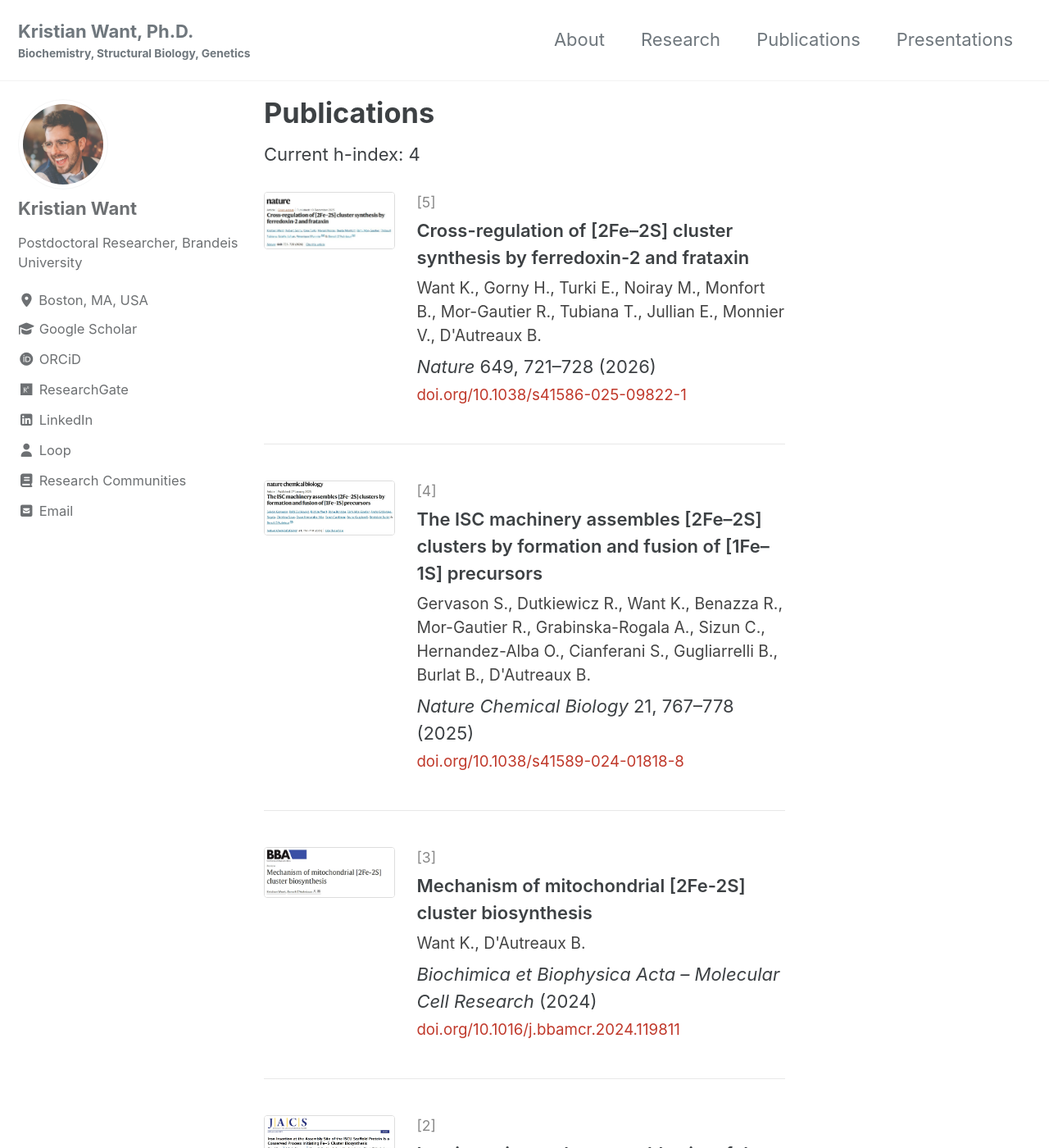
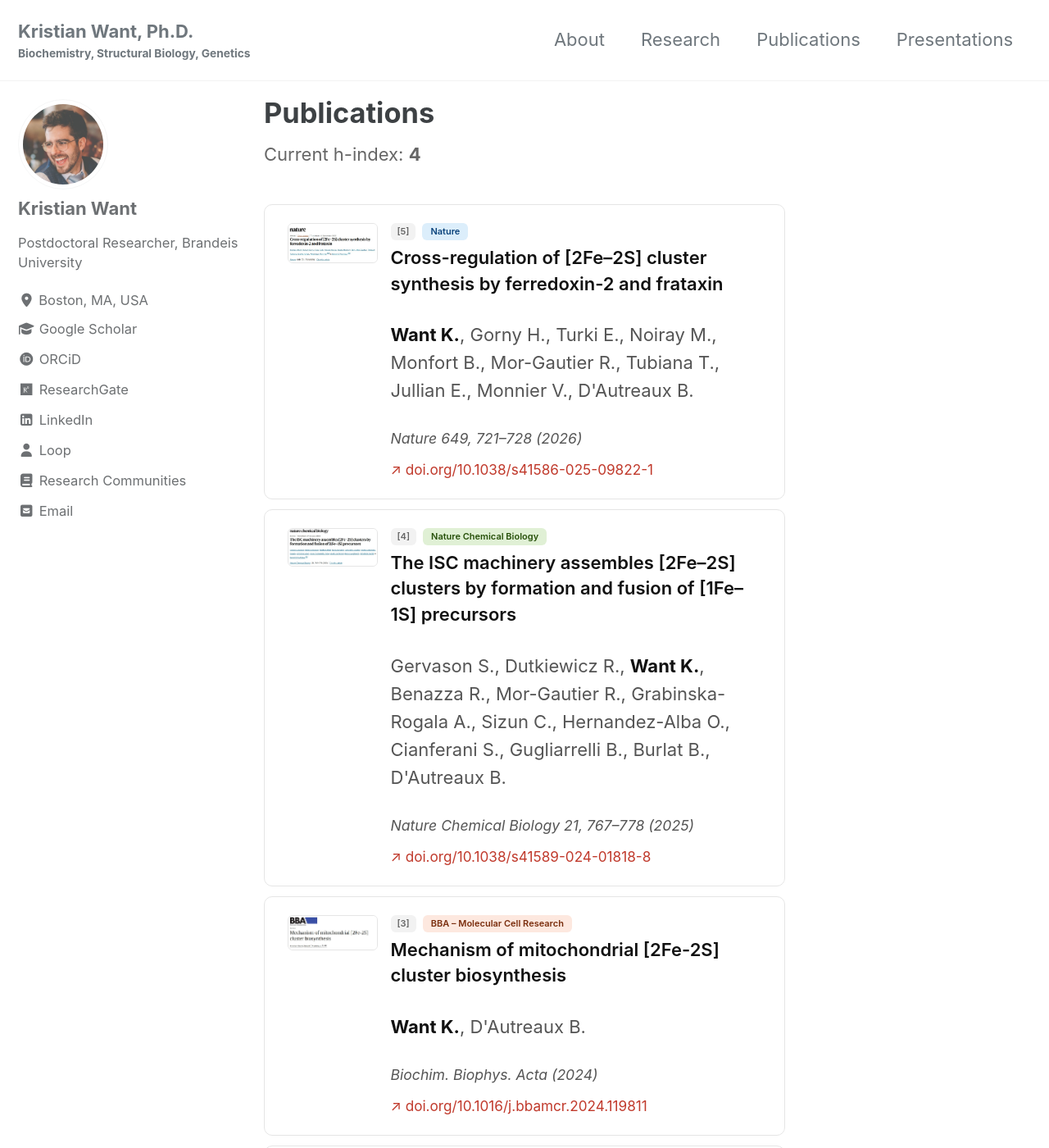
Before and after one commit to kristianwant/kristianwant.github.io, a Jekyll site: the page built from _pages/publications.md, in a window 1280 px wide and 1400 px high. Shown: the whole window at 82% size. Built offline with Jekyll 4.4.1, drawn with Linux system fonts in a browser that asks for light colours; cached includes are drawn as plain includes; some of the changed lines change nothing that is shown; some of the changed text lies outside the part shown.

Commit message:
Update publications.md

```diff
--- a/_pages/publications.md
+++ b/_pages/publications.md
@@ -6,137 +6,139 @@ author_profile: true
 ---
 
 <style>
-.pub-entry {
-  display: flex;
-  gap: 1.2rem;
-  align-items: flex-start;
-  margin-bottom: 2rem;
-  padding-bottom: 2rem;
-  border-bottom: 1px solid #e8e8e8;
+.pubs-header { margin-bottom: 2rem; }
+.hindex { font-size: 0.85rem; color: #666; margin-top: 0.25rem; }
+.pub-card {
+  display: flex; gap: 16px; align-items: flex-start;
+  border: 1px solid #e5e5e5;
+  border-radius: 10px;
+  padding: 1rem 1.25rem;
+  margin-bottom: 12px;
+  transition: border-color 0.15s, box-shadow 0.15s;
+  background: #fff;
 }
-.pub-entry:last-child {
-  border-bottom: none;
+.pub-card:hover { border-color: #bbb; box-shadow: 0 2px 8px rgba(0,0,0,0.06); }
+.pub-thumb-wrap {
+  flex-shrink: 0; width: 110px;
+  border-radius: 6px; overflow: hidden;
+  border: 1px solid #e5e5e5; display: block;
 }
-.pub-thumb {
-  flex-shrink: 0;
-  width: 160px;
+.pub-thumb-wrap img { width: 110px; display: block; }
+.pub-body { flex: 1; min-width: 0; }
+.pub-meta { display: flex; align-items: center; gap: 8px; margin-bottom: 6px; flex-wrap: wrap; }
+.pub-num {
+  font-size: 11px; font-weight: 600; color: #666;
+  background: #f2f2f2; border-radius: 6px; padding: 2px 8px;
 }
-.pub-thumb a img {
-  width: 160px;
-  border: 1px solid #ddd;
-  border-radius: 4px;
-  transition: box-shadow 0.2s, transform 0.2s;
-  display: block;
-}
-.pub-thumb a img:hover {
-  box-shadow: 0 4px 14px rgba(0,0,0,0.15);
-  transform: translateY(-2px);
-}
-.pub-info {
-  flex: 1;
-}
-.pub-number {
-  font-size: 0.8rem;
-  color: #888;
-  margin-bottom: 0.2rem;
-}
-.pub-title {
-  font-weight: 600;
-  font-size: 1rem;
-  margin-bottom: 0.3rem;
-}
-.pub-authors {
-  font-size: 0.88rem;
-  color: #444;
-  margin-bottom: 0.3rem;
-}
-.pub-doi a {
-  font-size: 0.85rem;
-  color: #c0392b;
-  text-decoration: none;
-}
-.pub-doi a:hover {
-  text-decoration: underline;
-}
+.pub-journal-badge { font-size: 11px; font-weight: 600; padding: 2px 10px; border-radius: 6px; }
+.badge-nature  { background: #dceefb; color: #0c447c; }
+.badge-ncb     { background: #e0f0d5; color: #27500a; }
+.badge-bba     { background: #fde8df; color: #7a2e0e; }
+.badge-jacs    { background: #fef0d8; color: #633806; }
+.badge-front   { background: #eeeeff; color: #3c3489; }
+.pub-title { font-size: 0.95rem; font-weight: 600; margin: 0 0 5px; line-height: 1.45; color: #111; }
+.pub-authors { font-size: 0.8rem; color: #555; margin: 0 0 8px; line-height: 1.55; }
+.pub-authors strong { color: #111; }
+.pub-footer { display: flex; align-items: center; gap: 12px; flex-wrap: wrap; }
+.pub-cite { font-size: 0.8rem; color: #555; font-style: italic; }
+.pub-doi { font-size: 0.78rem; color: #c0392b; text-decoration: none; }
+.pub-doi:hover { text-decoration: underline; }
 @media (max-width: 600px) {
-  .pub-entry { flex-direction: column; }
-  .pub-thumb, .pub-thumb a img { width: 100%; }
+  .pub-card { flex-direction: column; }
+  .pub-thumb-wrap, .pub-thumb-wrap img { width: 100%; }
 }
 </style>
 
-Current h-index: 4
+<div class="pubs-header">
+  <p class="hindex">Current h-index: <strong>4</strong></p>
+</div>
 
-<div class="pub-entry">
-  <div class="pub-thumb">
-    <a href="https://doi.org/10.1038/s41586-025-09822-1" target="_blank">
-      <img src="/assets/images/publications/pub5_nature_2026.png" alt="Nature 2026 publication header">
-    </a>
-  </div>
-  <div class="pub-info">
-    <div class="pub-number">[5]</div>
-    <div class="pub-title">Cross-regulation of [2Fe–2S] cluster synthesis by ferredoxin-2 and frataxin</div>
-    <div class="pub-authors">Want K., Gorny H., Turki E., Noiray M., Monfort B., Mor-Gautier R., Tubiana T., Jullian E., Monnier V., D'Autreaux B.</div>
-    <div class="pub-venue"><em>Nature</em> 649, 721–728 (2026)</div>
-    <div class="pub-doi"><a href="https://doi.org/10.1038/s41586-025-09822-1" target="_blank">doi.org/10.1038/s41586-025-09822-1</a></div>
+<div class="pub-card">
+  <a class="pub-thumb-wrap" href="https://doi.org/10.1038/s41586-025-09822-1" target="_blank">
+    <img src="/assets/images/publications/pub5_nature_2026.png" alt="Nature 2026">
+  </a>
+  <div class="pub-body">
+    <div class="pub-meta">
+      <span class="pub-num">[5]</span>
+      <span class="pub-journal-badge badge-nature">Nature</span>
+    </div>
+    <p class="pub-title">Cross-regulation of [2Fe–2S] cluster synthesis by ferredoxin-2 and frataxin</p>
+    <p class="pub-authors"><strong>Want K.</strong>, Gorny H., Turki E., Noiray M., Monfort B., Mor-Gautier R., Tubiana T., Jullian E., Monnier V., D'Autreaux B.</p>
+    <div class="pub-footer">
+      <span class="pub-cite">Nature 649, 721–728 (2026)</span>
+      <a class="pub-doi" href="https://doi.org/10.1038/s41586-025-09822-1" target="_blank">↗ doi.org/10.1038/s41586-025-09822-1</a>
+    </div>
   </div>
 </div>
 
-<div class="pub-entry">
-  <div class="pub-thumb">
-    <a href="https://doi.org/10.1038/s41589-024-01818-8" target="_blank">
-      <img src="/assets/images/publications/pub4_nat_chem_biol_2025.png" alt="Nature Chemical Biology 2025 publication header">
-    </a>
-  </div>
-  <div class="pub-info">
-    <div class="pub-number">[4]</div>
-    <div class="pub-title">The ISC machinery assembles [2Fe–2S] clusters by formation and fusion of [1Fe–1S] precursors</div>
-    <div class="pub-authors">Gervason S., Dutkiewicz R., Want K., Benazza R., Mor-Gautier R., Grabinska-Rogala A., Sizun C., Hernandez-Alba O., Cianferani S., Gugliarrelli B., Burlat B., D'Autreaux B.</div>
-    <div class="pub-venue"><em>Nature Chemical Biology</em> 21, 767–778 (2025)</div>
-    <div class="pub-doi"><a href="https://doi.org/10.1038/s41589-024-01818-8" target="_blank">doi.org/10.1038/s41589-024-01818-8</a></div>
+<div class="pub-card">
+  <a class="pub-thumb-wrap" href="https://doi.org/10.1038/s41589-024-01818-8" target="_blank">
+    <img src="/assets/images/publications/pub4_nat_chem_biol_2025.png" alt="Nature Chemical Biology 2025">
+  </a>
+  <div class="pub-body">
+    <div class="pub-meta">
+      <span class="pub-num">[4]</span>
+      <span class="pub-journal-badge badge-ncb">Nature Chemical Biology</span>
+    </div>
+    <p class="pub-title">The ISC machinery assembles [2Fe–2S] clusters by formation and fusion of [1Fe–1S] precursors</p>
+    <p class="pub-authors">Gervason S., Dutkiewicz R., <strong>Want K.</strong>, Benazza R., Mor-Gautier R., Grabinska-Rogala A., Sizun C., Hernandez-Alba O., Cianferani S., Gugliarrelli B., Burlat B., D'Autreaux B.</p>
+    <div class="pub-footer">
+      <span class="pub-cite">Nature Chemical Biology 21, 767–778 (2025)</span>
+      <a class="pub-doi" href="https://doi.org/10.1038/s41589-024-01818-8" target="_blank">↗ doi.org/10.1038/s41589-024-01818-8</a>
+    </div>
   </div>
 </div>
 
-<div class="pub-entry">
-  <div class="pub-thumb">
-    <a href="https://doi.org/10.1016/j.bbamcr.2024.119811" target="_blank">
-      <img src="/assets/images/publications/pub3_bba_mcr_2024.png" alt="BBA Molecular Cell Research 2024 publication header">
-    </a>
-  </div>
-  <div class="pub-info">
-    <div class="pub-number">[3]</div>
-    <div class="pub-title">Mechanism of mitochondrial [2Fe-2S] cluster biosynthesis</div>
-    <div class="pub-authors">Want K., D'Autreaux B.</div>
-    <div class="pub-venue"><em>Biochimica et Biophysica Acta – Molecular Cell Research</em> (2024)</div>
-    <div class="pub-doi"><a href="https://doi.org/10.1016/j.bbamcr.2024.119811" target="_blank">doi.org/10.1016/j.bbamcr.2024.119811</a></div>
+<div class="pub-card">
+  <a class="pub-thumb-wrap" href="https://doi.org/10.1016/j.bbamcr.2024.119811" target="_blank">
+    <img src="/assets/images/publications/pub3_bba_mcr_2024.png" alt="BBA MCR 2024">
+  </a>
+  <div class="pub-body">
+    <div class="pub-meta">
+      <span class="pub-num">[3]</span>
+      <span class="pub-journal-badge badge-bba">BBA – Molecular Cell Research</span>
+    </div>
+    <p class="pub-title">Mechanism of mitochondrial [2Fe-2S] cluster biosynthesis</p>
+    <p class="pub-authors"><strong>Want K.</strong>, D'Autreaux B.</p>
+    <div class="pub-footer">
+      <span class="pub-cite">Biochim. Biophys. Acta (2024)</span>
+      <a class="pub-doi" href="https://doi.org/10.1016/j.bbamcr.2024.119811" target="_blank">↗ doi.org/10.1016/j.bbamcr.2024.119811</a>
+    </div>
   </div>
 </div>
 
-<div class="pub-entry">
-  <div class="pub-thumb">
-    <a href="https://doi.org/10.1021/jacs.2c06338" target="_blank">
-      <img src="/assets/images/publications/pub2_jacs_2022.png" alt="JACS 2022 publication header">
-    </a>
-  </div>
-  <div class="pub-info">
-    <div class="pub-number">[2]</div>
-    <div class="pub-title">Iron insertion at the assembly site of the ISCU scaffold protein is a conserved process initiating Fe–S cluster biosynthesis</div>
-    <div class="pub-authors">Srour B., Gervason S., Hellen Hoock M., Monfort B., Want K., Larkem D., Trabelsi N., et al.</div>
-    <div class="pub-venue"><em>Journal of the American Chemical Society</em> (2022)</div>
-    <div class="pub-doi"><a href="https://doi.org/10.1021/jacs.2c06338" target="_blank">doi.org/10.1021/jacs.2c06338</a></div>
+<div class="pub-card">
+  <a class="pub-thumb-wrap" href="https://doi.org/10.1021/jacs.2c06338" target="_blank">
+    <img src="/assets/images/publications/pub2_jacs_2022.png" alt="JACS 2022">
+  </a>
+  <div class="pub-body">
+    <div class="pub-meta">
+      <span class="pub-num">[2]</span>
+      <span class="pub-journal-badge badge-jacs">JACS</span>
+    </div>
+    <p class="pub-title">Iron insertion at the assembly site of the ISCU scaffold protein is a conserved process initiating Fe–S cluster biosynthesis</p>
+    <p class="pub-authors">Srour B., Gervason S., Hellen Hoock M., Monfort B., <strong>Want K.</strong>, Larkem D., Trabelsi N., et al.</p>
+    <div class="pub-footer">
+      <span class="pub-cite">J. Am. Chem. Soc. (2022)</span>
+      <a class="pub-doi" href="https://doi.org/10.1021/jacs.2c06338" target="_blank">↗ doi.org/10.1021/jacs.2c06338</a>
+    </div>
   </div>
 </div>
 
-<div class="pub-entry">
-  <div class="pub-thumb">
-    <a href="https://doi.org/10.3389/fnins.2022.838335" target="_blank">
-      <img src="/assets/images/publications/pub1_frontiers_neurosci_2022.png" alt="Frontiers in Neuroscience 2022 publication header">
-    </a>
-  </div>
-  <div class="pub-info">
-    <div class="pub-number">[1]</div>
-    <div class="pub-title">Recent advances in the elucidation of frataxin biochemical function open novel perspectives for the treatment of Friedreich's ataxia</div>
-    <div class="pub-authors">Monfort B., Want K., Gervason S., D'Autreaux B.</div>
-    <div class="pub-venue"><em>Frontiers in Neuroscience</em> (2022)</div>
-    <div class="pub-doi"><a href="https://doi.org/10.3389/fnins.2022.838335" target="_blank">doi.org/10.3389/fnins.2022.838335</a></div>
+<div class="pub-card">
+  <a class="pub-thumb-wrap" href="https://doi.org/10.3389/fnins.2022.838335" target="_blank">
+    <img src="/assets/images/publications/pub1_frontiers_neurosci_2022.png" alt="Frontiers in Neuroscience 2022">
+  </a>
+  <div class="pub-body">
+    <div class="pub-meta">
+      <span class="pub-num">[1]</span>
+      <span class="pub-journal-badge badge-front">Frontiers in Neuroscience</span>
+    </div>
+    <p class="pub-title">Recent advances in the elucidation of frataxin biochemical function open novel perspectives for the treatment of Friedreich's ataxia</p>
+    <p class="pub-authors">Monfort B., <strong>Want K.</strong>, Gervason S., D'Autreaux B.</p>
+    <div class="pub-footer">
+      <span class="pub-cite">Front. Neurosci. (2022)</span>
+      <a class="pub-doi" href="https://doi.org/10.3389/fnins.2022.838335" target="_blank">↗ doi.org/10.3389/fnins.2022.838335</a>
+    </div>
   </div>
 </div>
```
